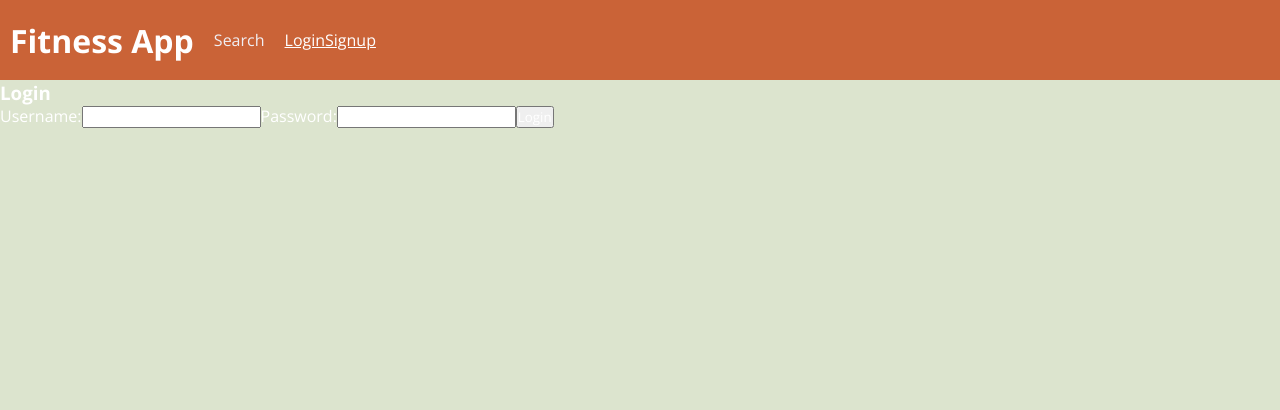
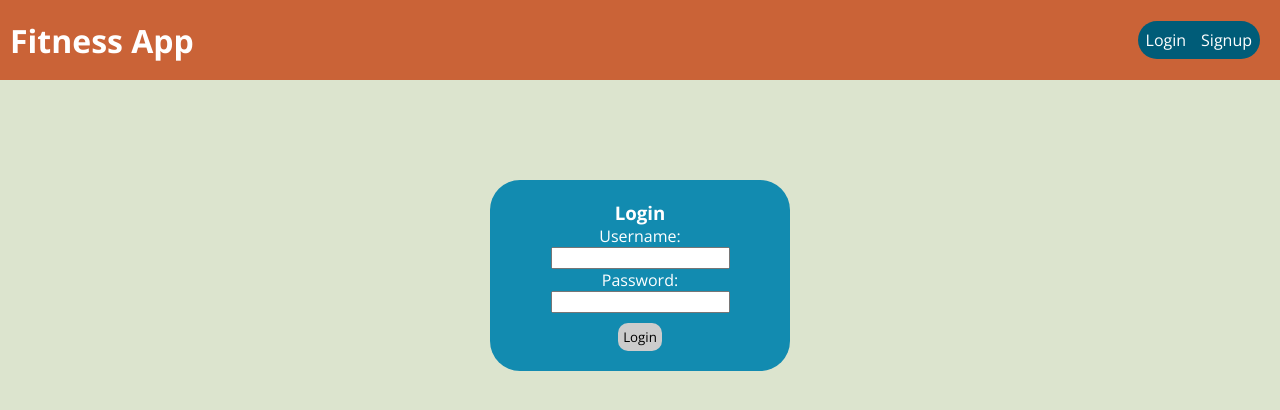
Before and after one commit to gerry-montemayor/fitness-app, a React (Create React App) app in the folder frontend/: page /login in a window 1280 px wide. Shown: the top 410 px of the page. Built offline with nearby package versions, Linux system fonts and the light colour scheme.

Commit message:
added user login UI

```diff
--- a/frontend/src/components/Navbar.js
+++ b/frontend/src/components/Navbar.js
@@ -23,26 +23,26 @@ const Navbar = () => {
         <Link to="/" className="link">
           <h1>Fitness App</h1>
         </Link>
-        <Link to="/search" className="link">
-          Search
-        </Link>
-        <nav>
+        {user &&
+          <Link to="/search" className="link">
+            Search
+          </Link>
+        }
+        <nav className="user-nav">
           {user &&
-            <div>
-              <span>{user && user.email}</span>
-              <button onClick={handleClick}>
+            <div className="logged-in">
+              <span>{user && user.username}</span>
+              <button className="logout-btn" onClick={handleClick}>
                 Logout
               </button>
             </div>
           }
           {!user && (
-            <div>
-              <Link to="/login">Login</Link>
-              <Link to="/signup">Signup</Link>
+            <div className="logged-out">
+              <Link className="log-link" to="/login">Login</Link>
+              <Link className="log-link" to="/signup">Signup</Link>
             </div>
           )}
-
-
         </nav>
       </div>
     </header >
--- a/frontend/src/index.css
+++ b/frontend/src/index.css
@@ -53,7 +53,8 @@ body {
   width: 100vw;
   align-items: center;
   padding-left: 10px;
-  height: 10vh
+  height: 10vh;
+  justify-content: left
 }
 
 .link {
@@ -357,3 +358,82 @@ select > option {
 .emoji {
   font-size: 15px;
 }
+
+
+.user-nav {
+  display: flex;
+  margin-left: auto;
+  margin-right: 20px;
+}
+
+.logged-in {
+  display: flex;
+  gap: 15px;
+  justify-content: center;
+  align-items: center;
+}
+
+.logged-out,.logout-btn {
+  display: flex;
+  gap: 15px;
+  text-decoration: none;
+  background-color: #005C78;
+  padding: 8px;
+  border-radius: 20px;
+  border: none;
+}
+
+@media (max-width: 700px) {
+  .logged-out {
+    font-size: 12px;
+  }
+
+}
+
+
+
+.log-link {
+  text-decoration: none;
+}
+
+.log-link:hover {
+  color: #2A2D34
+}
+
+.logout-btn:hover {
+  color: #2A2D34
+
+}
+
+.log-container {
+  width: 100vw;
+  height: 90vh;
+  display: flex;
+  flex-direction: column;
+  align-items: center;
+}
+
+.login,.signup {
+  background-color: #128bb0;
+  width: 300px;
+  padding: 20px;
+  border-radius: 30px;
+  display: flex;
+  justify-content: center;
+  align-items: center;
+  margin-top: 100px;
+  flex-direction: column;
+}
+
+.log-btn {
+  margin-top: 10px;
+  background-color: #ccc;
+  border: none;
+  padding: 5px;
+  color: black;
+  border-radius: 10px;
+}
+
+.log-btn:hover {
+  background-color: #5a5858;
+}
--- a/frontend/src/pages/Login.js
+++ b/frontend/src/pages/Login.js
@@ -14,6 +14,7 @@ const Login = () => {
 
 
   return (
+    <div className="log-container">
       <form className="login" onSubmit={handleSubmit}>
         <h3>Login</h3>
 
@@ -32,10 +33,11 @@ const Login = () => {
           onChange={(e) => { setPassword(e.target.value) }}
         />
 
-      <button disabled={isLoading}>Login </button>
+        <button className="log-btn" disabled={isLoading}>Login </button>
         {error && <div>{error}</div>}
 
       </form>
+    </div>
 
 
 
--- a/frontend/src/pages/Signup.js
+++ b/frontend/src/pages/Signup.js
@@ -5,15 +5,16 @@ const Signup = () => {
   const [username, setUsername] = useState('')
   const [password, setPassword] = useState('')
 
-  const {signup,error,isLoading} = useSignup()
+  const { signup, error, isLoading } = useSignup()
 
   const handleSubmit = async (e) => {
     e.preventDefault();
-    await signup(username,password)
+    await signup(username, password)
   }
 
 
   return (
+    <div className="log-container">
       <form className="signup" onSubmit={handleSubmit}>
         <h3>Sign up</h3>
 
@@ -33,10 +34,11 @@ const Signup = () => {
           onChange={(e) => { setPassword(e.target.value) }}
         />
 
-      <button disabled={isLoading}>Sign Up</button>
-      {error && <div style={{color: 'red'}}> {error}</div>}
+        <button className="log-btn" disabled={isLoading}>Sign Up</button>
+        {error && <div style={{ color: 'red' }}> {error}</div>}
 
       </form>
+    </div>
 
 
 
```
Lines whose indentation alone changed are shown as unchanged.
